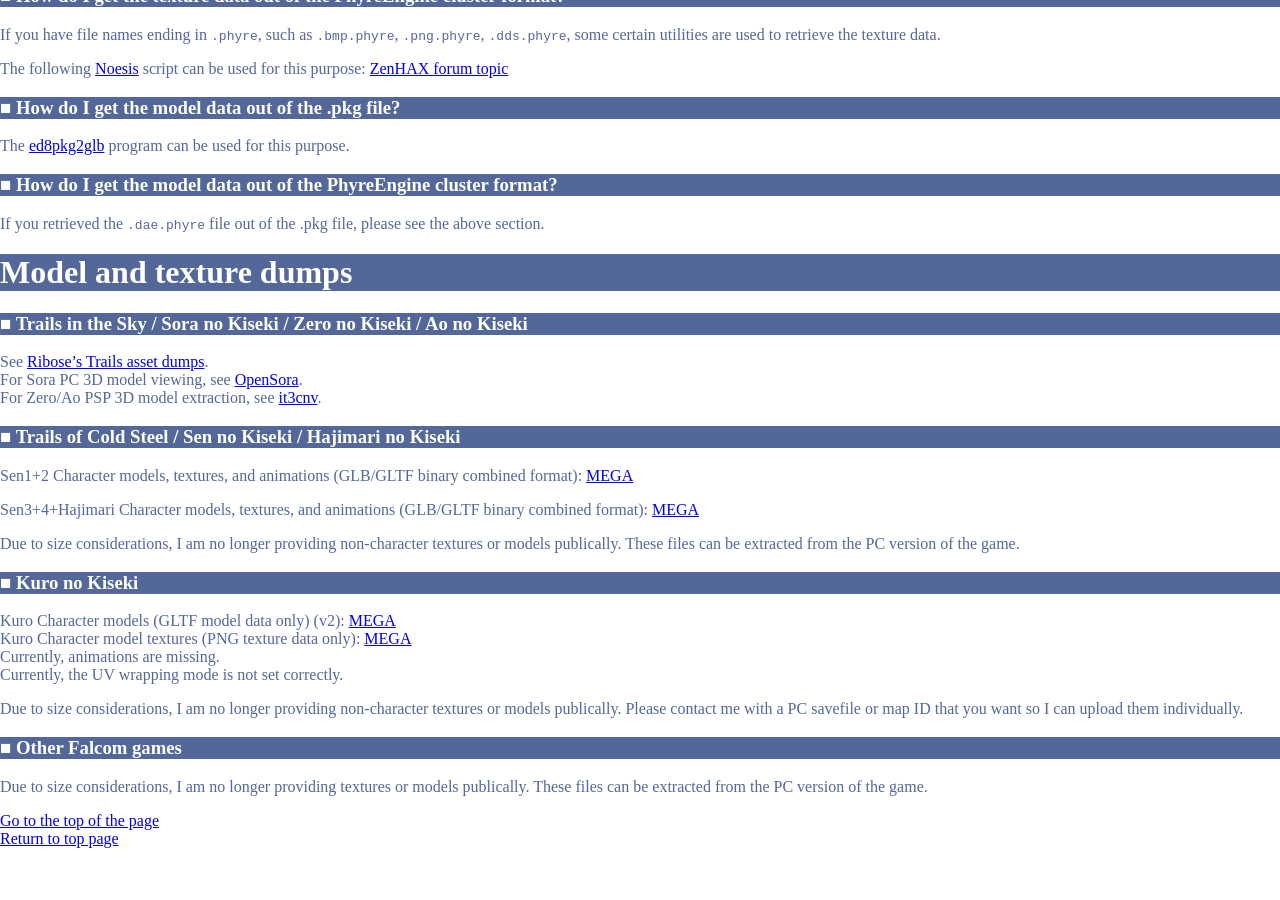
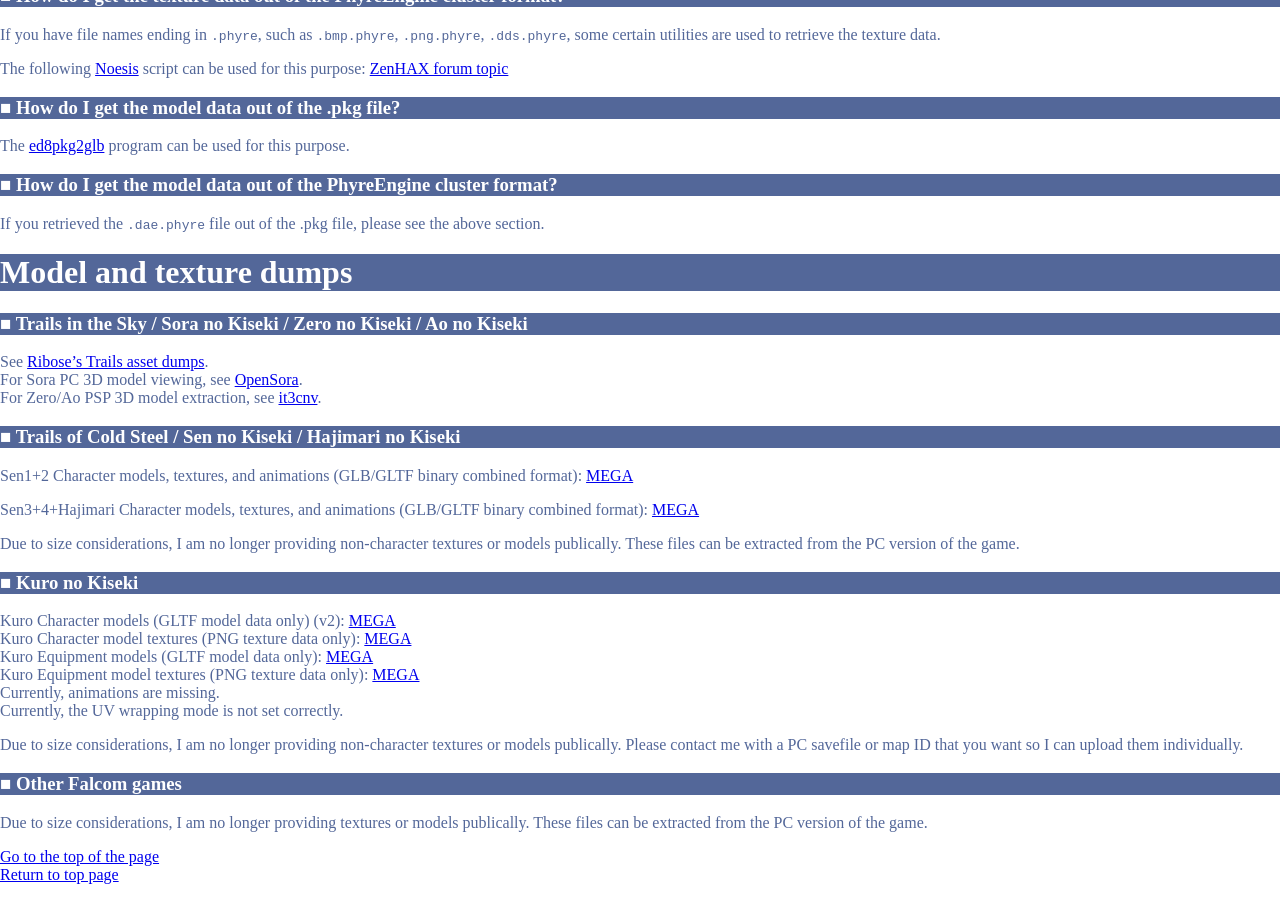
Before and after one commit to uyjulian/falcom-dumps, a Jekyll site: the page built from index.md, in a window 1280 px wide and 900 px high, scrolled down 3373 px. Built offline with Jekyll 4.4.1, drawn with Linux system fonts in a browser that asks for light colours; before the commit the page ends 4237 px from its top, so only the background shows below that.

Commit message:
Add ed9 equs

```diff
--- a/index.md
+++ b/index.md
@@ -180,6 +180,8 @@ Due to size considerations, I am no longer providing non-character textures or m
 
 Kuro Character models (GLTF model data only) (v2): [MEGA](https://mega.nz/file/k04TlSiJ#02G3EE9fIOxVCEy0dwHNG7eD4Y7Y6tbpdWIvLlEAVIQ)
 Kuro Character model textures (PNG texture data only): [MEGA](https://mega.nz/file/AhYnHa4a#hiJjw7mCNAwvGcBCqFakOhoQQEtS89tp_6M7AQD0yTM)
+Kuro Equipment models (GLTF model data only): [MEGA](https://mega.nz/file/tkQXXaxI#SX2rPD-6ZwXxUmnmASV4i9e2ZX9RyK3xYjPVVGARRYM)
+Kuro Equipment model textures (PNG texture data only): [MEGA](https://mega.nz/file/Ek5wDLrT#mH7uH6HW8ZC5MRMJUiP8lHDcjUmebcxbwq3Maqdv5lg)
 Currently, animations are missing.
 Currently, the UV wrapping mode is not set correctly.
 
```
